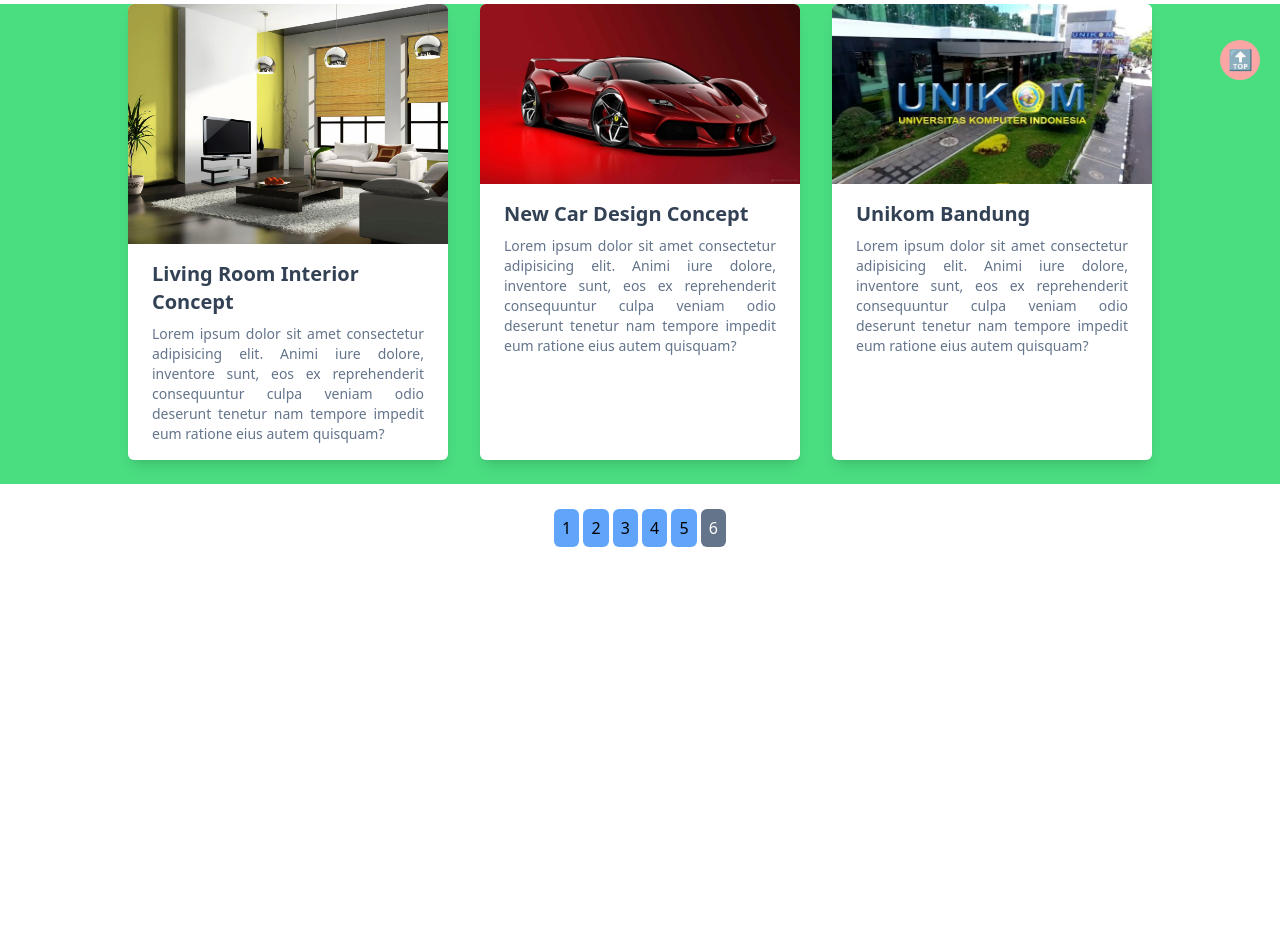
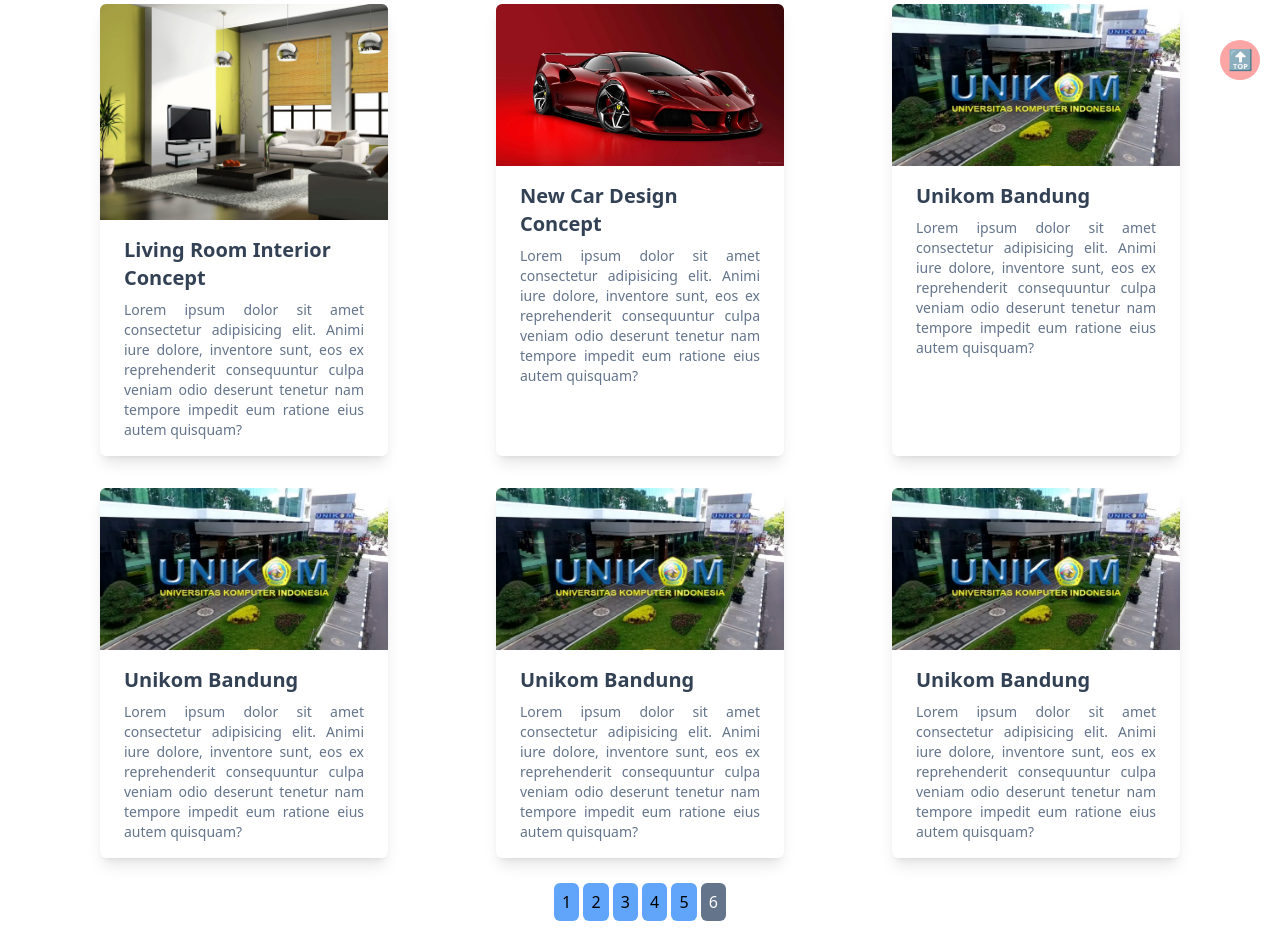
Before and after one commit to my-rh-r1020/learning-tailwindcss, a website: page utilities/part-6.html in a window 1280 px wide. Shown: the part 700-1646 px from the top of the page. Before the commit the page ends 1272 px from the top, so only its background shows below. Drawn offline with Linux system fonts and the light colour scheme.

Commit message:
Tailwind CSS - Utilities Part 7 : Flexbox is Finish

```diff
--- a/utilities/part-6.html
+++ b/utilities/part-6.html
@@ -43,8 +43,9 @@
     <!-- Studi Kasus : Gallery -->
     <h2 class="text-3xl text-center text-slate-700 font font-bold mt-24 mb-10">My Gallery</h2>
 
-    <div class="container mx-auto px-6 sm:flex sm:flex-wrap sm:gap-4 sm:justify-center md:gap-8 bg-green-400">
-      <div class="rounded-md shadow-lg overflow-hidden mb-6 sm:w-64 bg-white md:w-80">
+    <div class="container mx-auto px-6 sm:flex sm:flex-wrap sm:gap-4 sm:justify-evenly md:gap-8">
+      <!-- Card 1 -->
+      <div class="rounded-md shadow-lg overflow-hidden mb-6 sm:w-64 sm:mb-0 bg-white md:w-80 lg:w-72">
         <img src="../img/1.jpg" alt="gallery" class="w-full" />
         <div class="px-6 py-4">
           <div class="font-bold text-xl mb-2 text-slate-700">Living Room Interior Concept</div>
@@ -53,7 +54,8 @@
           </p>
         </div>
       </div>
-      <div class="rounded-md shadow-lg overflow-hidden mb-6 sm:w-64 bg-white md:w-80">
+      <!-- Card 2 -->
+      <div class="rounded-md shadow-lg overflow-hidden mb-6 sm:w-64 sm:mb-0 bg-white md:w-80 lg:w-72">
         <img src="../img/2.jpg" alt="gallery" class="w-full" />
         <div class="px-6 py-4">
           <div class="font-bold text-xl mb-2 text-slate-700">New Car Design Concept</div>
@@ -62,7 +64,38 @@
           </p>
         </div>
       </div>
-      <div class="rounded-md shadow-lg overflow-hidden mb-6 sm:w-64 bg-white md:w-80">
+      <!-- Card 3 -->
+      <div class="rounded-md shadow-lg overflow-hidden mb-6 sm:w-64 sm:mb-0 bg-white md:w-80 lg:w-72">
+        <img src="../img/3.jpg" alt="gallery" class="w-full" />
+        <div class="px-6 py-4">
+          <div class="font-bold text-xl mb-2 text-slate-700">Unikom Bandung</div>
+          <p class="text-sm text-slate-500 text-justify">
+            Lorem ipsum dolor sit amet consectetur adipisicing elit. Animi iure dolore, inventore sunt, eos ex reprehenderit consequuntur culpa veniam odio deserunt tenetur nam tempore impedit eum ratione eius autem quisquam?
+          </p>
+        </div>
+      </div>
+      <!-- Card 4 -->
+      <div class="rounded-md shadow-lg overflow-hidden mb-6 sm:w-64 sm:mb-0 bg-white md:w-80 lg:w-72">
+        <img src="../img/3.jpg" alt="gallery" class="w-full" />
+        <div class="px-6 py-4">
+          <div class="font-bold text-xl mb-2 text-slate-700">Unikom Bandung</div>
+          <p class="text-sm text-slate-500 text-justify">
+            Lorem ipsum dolor sit amet consectetur adipisicing elit. Animi iure dolore, inventore sunt, eos ex reprehenderit consequuntur culpa veniam odio deserunt tenetur nam tempore impedit eum ratione eius autem quisquam?
+          </p>
+        </div>
+      </div>
+      <!-- Card 5 -->
+      <div class="rounded-md shadow-lg overflow-hidden mb-6 sm:w-64 sm:mb-0 bg-white md:w-80 lg:w-72">
+        <img src="../img/3.jpg" alt="gallery" class="w-full" />
+        <div class="px-6 py-4">
+          <div class="font-bold text-xl mb-2 text-slate-700">Unikom Bandung</div>
+          <p class="text-sm text-slate-500 text-justify">
+            Lorem ipsum dolor sit amet consectetur adipisicing elit. Animi iure dolore, inventore sunt, eos ex reprehenderit consequuntur culpa veniam odio deserunt tenetur nam tempore impedit eum ratione eius autem quisquam?
+          </p>
+        </div>
+      </div>
+      <!-- Card 6 -->
+      <div class="rounded-md shadow-lg overflow-hidden mb-6 sm:w-64 sm:mb-0 bg-white md:w-80 lg:w-72">
         <img src="../img/3.jpg" alt="gallery" class="w-full" />
         <div class="px-6 py-4">
           <div class="font-bold text-xl mb-2 text-slate-700">Unikom Bandung</div>
```
Also changed, not shown: public/style.css.
